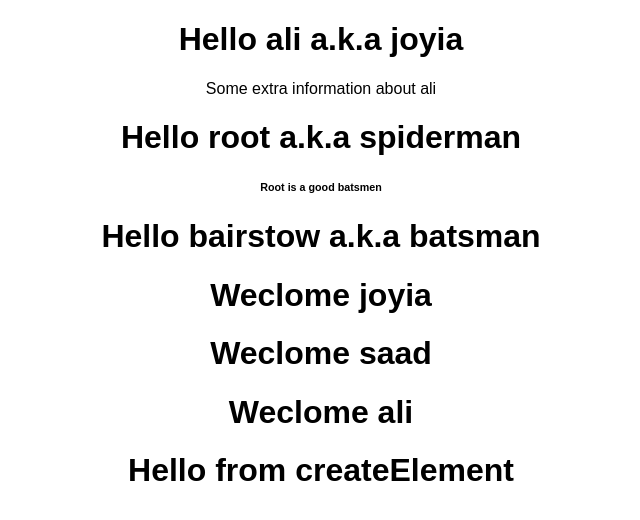
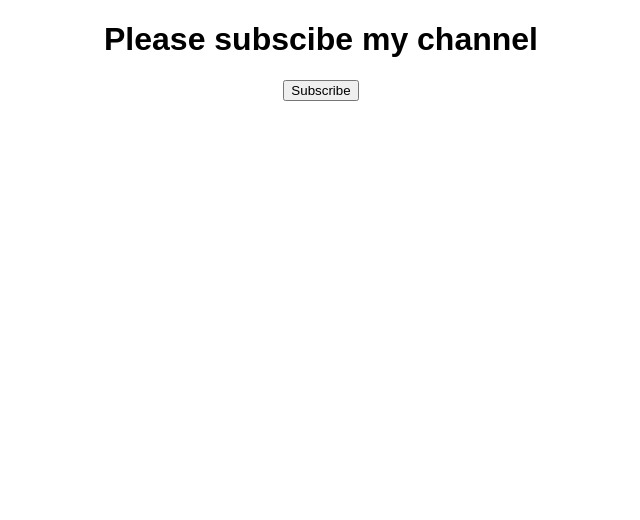
Before and after one commit to abdur-rehman-ali/React-Learnning, a React (Create React App) app in the folder 04_Basics/myapp/: page / in a window 1280 px wide. Shown: the top 520 px of the page, without its empty margins (319-959 px from the left). Built offline with nearby package versions, Linux system fonts and the light colour scheme.

Commit message:
state with class components

```diff
--- a/04_Basics/myapp/src/App.js
+++ b/04_Basics/myapp/src/App.js
@@ -3,11 +3,12 @@ import "./App.css";
 import Hello from "./components/Hello";
 import Welcome from "./components/Welcome";
 import Greet from "./components/Greet";
+import Message from "./components/Message";
 
 let App = () => {
   return (
     <div>
-      <Hello name="ali" aka="joyia">
+      {/* <Hello name="ali" aka="joyia">
         <p>Some extra information about ali</p>
       </Hello>
       <Hello name="root" aka="spiderman">
@@ -17,7 +18,8 @@ let App = () => {
       <Welcome name="joyia" />
       <Welcome name="saad" />
       <Welcome name="ali" />
-      <Greet />
+      <Greet /> */}
+      <Message/>
     </div>
   );
 };
--- /dev/null
+++ b/04_Basics/myapp/src/components/Message.js
@@ -0,0 +1,43 @@
+import React from "react";
+
+//Steps to create state in components
+//1.Create state object in constructor method of class
+//2.Bind that state object with render method
+
+//Props are passed as argument to component
+//Props are immutable
+//Functional components - props
+//Class components - this.props
+
+
+//State is an object which is maintained inside a component
+//We can change the state
+//Functional components - useState hook
+//Class components - this.state
+
+class Message extends React.Component {
+  constructor() {
+    super(); //We need to call constructor of base class
+    this.state = {
+      message: "Please subscibe my channel",
+    };
+  }
+
+  changeMessage() {
+    //this,setState method accept an object which is new State of our state object
+    this.setState({
+      message: "Thanks for subscribing",
+    });
+  }
+
+  render() {
+    return (
+      <div>
+        <h1>{this.state.message}</h1>
+        <button onClick={() => this.changeMessage()}>Subscribe</button>
+      </div>
+    );
+  }
+}
+
+export default Message;
```
